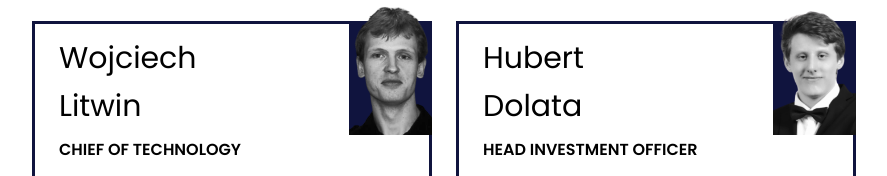
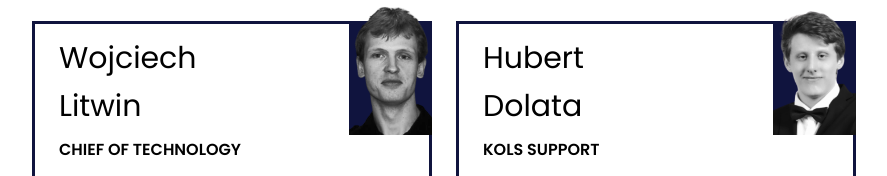
Before and after one commit to GemStarterIo/StaticWww, a plain HTML site: page index.html in a window 1280 px wide. Shown: the part 11028-11204 px from the top of the page, without its empty margins (64-951 px from the left). Drawn offline with nearby package versions, Linux system fonts and the light colour scheme; some packages are replaced by stand-ins of ours; a script that the page names is missing.

Commit message:
Update index.html

```diff
--- a/index.html
+++ b/index.html
@@ -1518,7 +1518,7 @@
                         Dolata
                     </h5>
                     <div class="role">
-                        Head Investment Officer
+                        KOLs Support
                     </div>
                     <!--<h6 class="open_hidden_card">
                                                                                             MORE INFO
```
